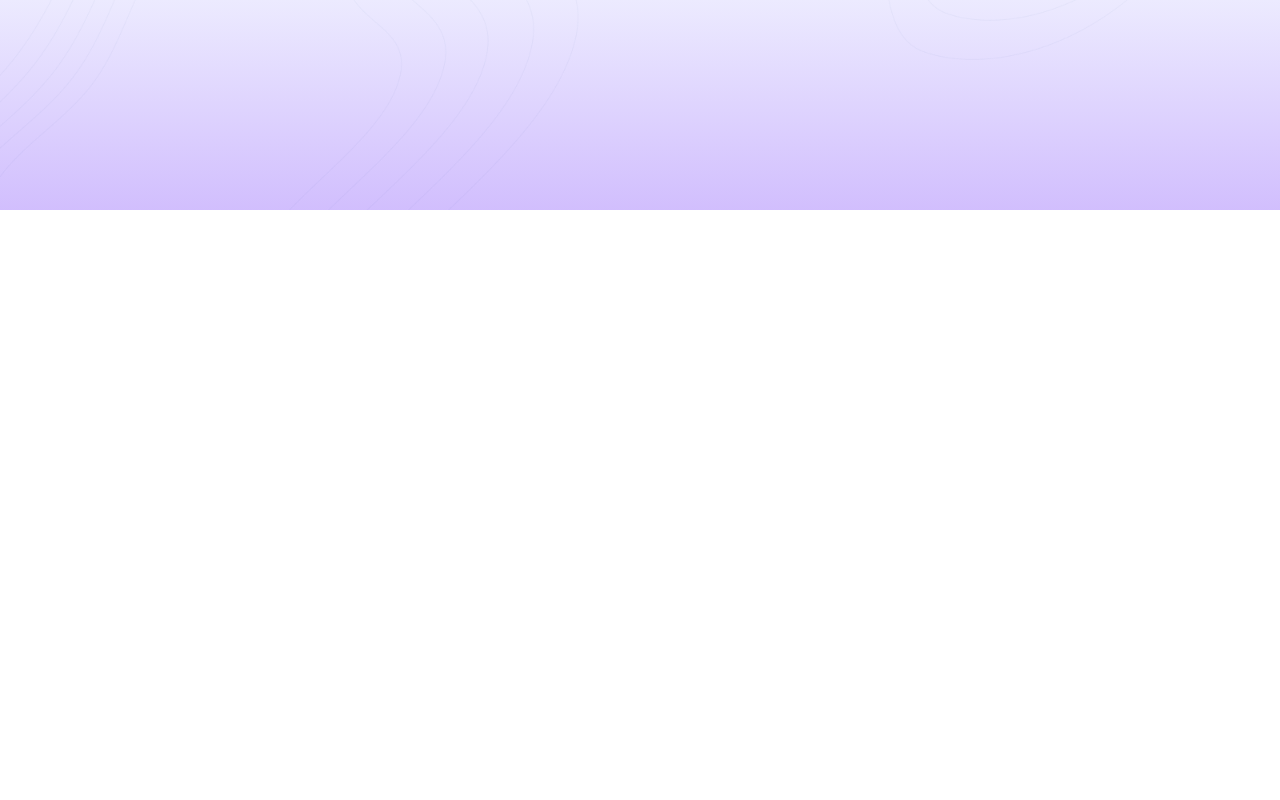
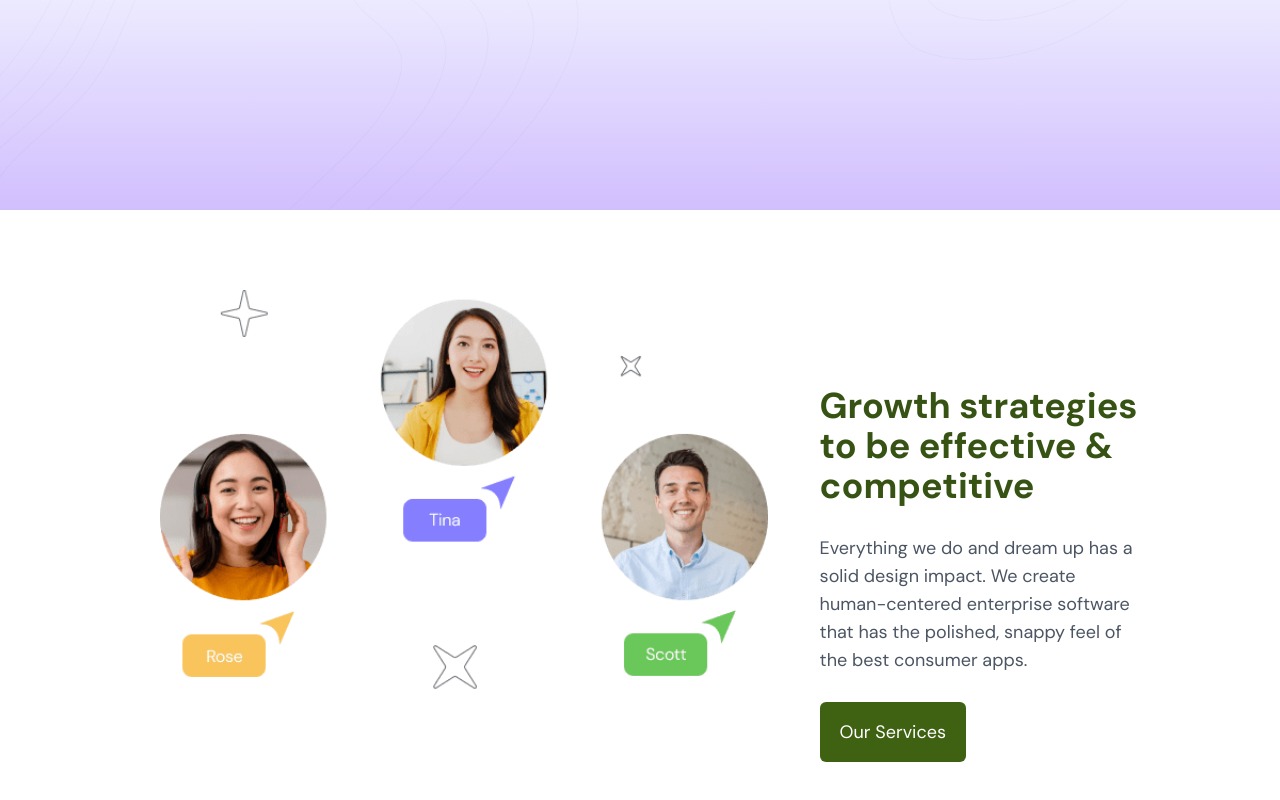
Before and after one commit to EmmanuelDevC/bracknellng, a React (Vite) app: page /Contact in a window 1280 px wide. Shown: the part 350-1150 px from the top of the page. Before the commit the page ends 800 px from the top, so only its background shows below. Built offline with nearby package versions, Linux system fonts and the light colour scheme.

Commit message:
lastcommit

```diff
--- a/src/Pages/ContactusPage.jsx
+++ b/src/Pages/ContactusPage.jsx
@@ -1,6 +1,7 @@
 import React from "react";
 import Navbar from "../Components/Nav";
 import backgroundImage2 from '../images/bg-pattern-3.png';
+import happyImage from '../images/happy.webp';
 import KeyboardArrowRightIcon from '@mui/icons-material/KeyboardArrowRight';
 import { Link } from 'react-router-dom'
 
@@ -39,6 +40,43 @@
                     </li>
                 </ul>
             </div>
+
+            <section>
+                <div className="flex flex-col lg:flex-row items-center lg:items-start gap-8 px-4 md:px-16 lg:px-[140px] lg:my-20 sm:my-20">
+
+                    <img
+                        src={happyImage}
+                        alt="strategyImg"
+                        className="w-full sm:w-[300px] md:w-[400px] lg:w-auto lg:h-[420px] mx-auto lg:mx-5 rounded-xl object-cover"
+                    />
+                    <div className="py-8 lg:py-20 flex-1 text-center lg:text-left">
+                        <h1 className="text-lime-900 text-2xl md:text-4xl font-sans py-4 font-bold"
+                            data-aos="fade-up"
+                            data-aos-anchor-placement="bottom-bottom"
+                            data-aos-duration="500"
+                        >
+                            Growth strategies to be effective & competitive
+                        </h1>
+                        <p className="text-gray-600 py-3 text-base md:text-lg"
+                            data-aos="fade-up"
+                            data-aos-anchor-placement="bottom-bottom"
+                            data-aos-duration="1000"
+                        >
+                            Everything we do and dream up has a solid design impact. We create
+                            human-centered enterprise software that has the polished, snappy
+                            feel of the best consumer apps.
+                        </p>
+                        <button className="py-3 md:py-4 mt-4 px-5 text-sm md:text-lg font-sans rounded-md bg-lime-800 text-white hover:bg-lime-700"
+                            data-aos="fade-up"
+                            data-aos-anchor-placement="bottom-bottom"
+                            data-aos-duration="1200"
+                        >
+                            Our Services
+                        </button>
+                    </div>
+
+                </div>
+            </section>
         </>
     )
 }
--- a/src/Pages/ServicePage.jsx
+++ b/src/Pages/ServicePage.jsx
@@ -117,6 +117,8 @@
                             </button>
                         </div>
                     </div>
+
+                    <hr  className="my-10 text-green-500"/>
 
                     <div className=" flex flex-col justify-center text-center">
 
```
Also changed, not shown: src/images/happy.webp (added).
